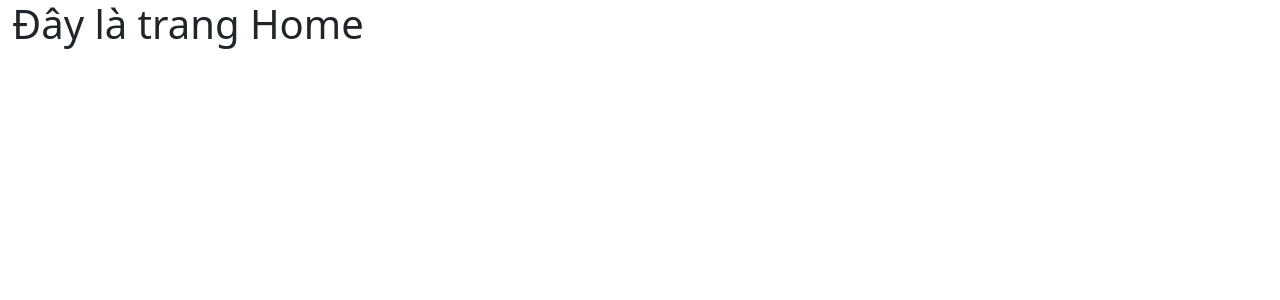
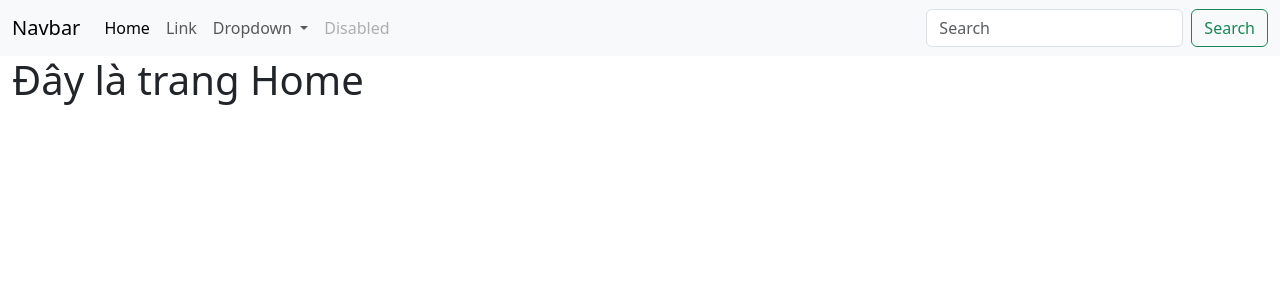
Before and after one commit to hoangbv1406/datn-sd63-nochtech-store, an Angular app in the folder shopapp-frontend/: page / in a window 1280 px wide. Shown: the top 300 px of the page. Built offline with nearby package versions, Linux system fonts and the light colour scheme.

Commit message:
feat: add header component with Bootstrap navbar

```diff
--- a/shopapp-frontend/src/app/components/header/header.component.html
+++ b/shopapp-frontend/src/app/components/header/header.component.html
@@ -1,2 +1,44 @@
 <!-- File: header.component.html -->
-<header></header>
+<header>
+    <nav class="navbar navbar-expand-lg bg-body-tertiary">
+        <div class="container-fluid">
+            <a class="navbar-brand" href="#">Navbar</a>
+            <button class="navbar-toggler" type="button" data-bs-toggle="collapse"
+                data-bs-target="#navbarSupportedContent" aria-controls="navbarSupportedContent" aria-expanded="false"
+                aria-label="Toggle navigation">
+                <span class="navbar-toggler-icon"></span>
+            </button>
+            <div class="collapse navbar-collapse" id="navbarSupportedContent">
+                <ul class="navbar-nav me-auto mb-2 mb-lg-0">
+                    <li class="nav-item">
+                        <a class="nav-link active" aria-current="page" href="#">Home</a>
+                    </li>
+                    <li class="nav-item">
+                        <a class="nav-link" href="#">Link</a>
+                    </li>
+                    <li class="nav-item dropdown">
+                        <a class="nav-link dropdown-toggle" href="#" role="button" data-bs-toggle="dropdown"
+                            aria-expanded="false">
+                            Dropdown
+                        </a>
+                        <ul class="dropdown-menu">
+                            <li><a class="dropdown-item" href="#">Action</a></li>
+                            <li><a class="dropdown-item" href="#">Another action</a></li>
+                            <li>
+                                <hr class="dropdown-divider">
+                            </li>
+                            <li><a class="dropdown-item" href="#">Something else here</a></li>
+                        </ul>
+                    </li>
+                    <li class="nav-item">
+                        <a class="nav-link disabled" aria-disabled="true">Disabled</a>
+                    </li>
+                </ul>
+                <form class="d-flex" role="search">
+                    <input class="form-control me-2" type="search" placeholder="Search" aria-label="Search" />
+                    <button class="btn btn-outline-success" type="submit">Search</button>
+                </form>
+            </div>
+        </div>
+    </nav>
+</header>
```
